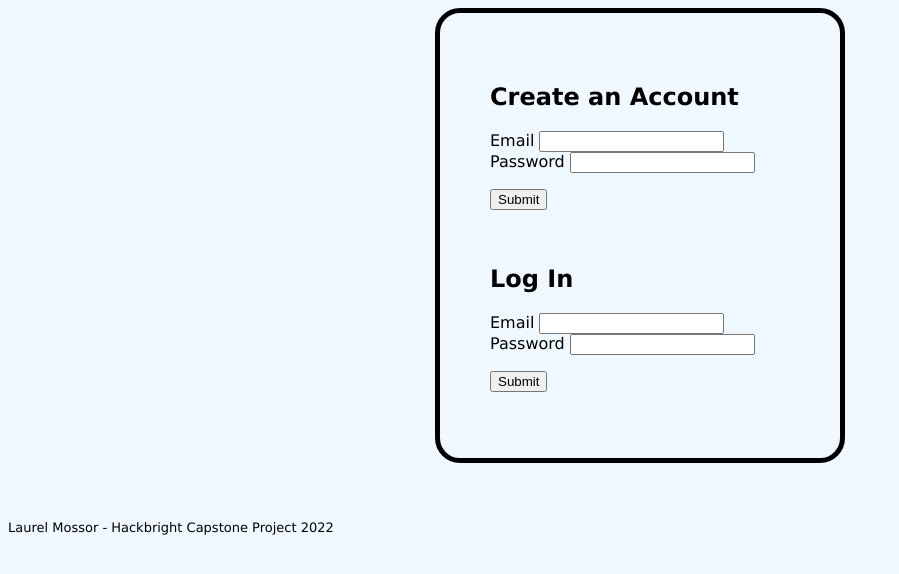
After one commit to laurelMossor/world-dashboard, a Flask app: page /login-page in a window 1280 px wide. The commit adds this page. Shown: the top 574 px of the page, without its empty margins (0-899 px from the left). Run offline with Flask 2, Linux system fonts and the light colour scheme; some libraries are stand-ins or nearby versions.

Commit message:
Completed log in, create account

```diff
--- a/server.py
+++ b/server.py
@@ -1,10 +1,12 @@
 from flask import (Flask, redirect, request,
             render_template, jsonify, flash, session)
 from model import connect_to_db, db, User
+from jinja2 import StrictUndefined
+
+import crud
 import json
 import os
 import requests
-from jinja2 import StrictUndefined
 
 
 app = Flask(__name__)
@@ -19,6 +21,47 @@ def homepage():
     """App landing page"""
 
     return render_template("homepage.html")
+
+@app.route("/login-page")
+def login():
+    """Log in or create an account"""
+
+    return render_template("login-page.html")
+
+@app.route("/users", methods=["POST"])
+def create_user():
+
+    email = request.form.get("email")
+    password = request.form.get("password")
+    output = crud.check_user_email(email)
+    new_user = User(email=email, password=password)
+
+    if output != None:
+        flash("Oh no! That email is already in use.")
+    else:
+        flash("Great! You created an account.")
+        db.session.add(new_user)
+        db.session.commit()
+
+    return redirect("/login-page")
+
+@app.route("/login", methods=["POST"])
+def user_login():
+
+    email = request.form.get("email")
+    password = request.form.get("password")
+    user = crud.check_user_email(email)
+
+    if user == None:
+        flash("Please create an account.")
+    else:
+        if crud.get_user_password(email, password) == password:
+            flash("You are logged in!")
+            session["current_user"] = user.user_id
+        else:
+            flash("Those passwords don't match.")
+
+    return redirect("/login-page")
 
 
 @app.route("/news-country")
--- a/static/css/stylesheet.css
+++ b/static/css/stylesheet.css
@@ -22,7 +22,6 @@ html {
     display: inline-block;
     border: 5px solid black;
     border-radius: 25px;
-
     background-color: #ffffff;
     width: 500px;
 }
@@ -42,3 +41,13 @@ footer {
     margin: 0;
     padding: 0;
 }
+
+#login-box {
+    display: block;
+    border: 5px solid #000000;
+    padding: 50px;
+    width: 300px;
+    border-radius: 25px;
+    margin: auto;
+
+}
--- a/templates/base.html
+++ b/templates/base.html
@@ -19,6 +19,12 @@
 
 </head>
 <body>
+    {% for msg in get_flashed_messages() %}
+    <p class="flash-msg">
+        {{ msg }}
+    </p>
+    {% endfor %}
+
     <!-- Body Content -->
     {% block content %} BODY CONTENT GOES HERE {% endblock %}
 
--- a/templates/homepage.html
+++ b/templates/homepage.html
@@ -1,6 +1,6 @@
 {% extends 'base.html' %}
 
-{% block title %}Home{% endblock %}
+{% block title %}World Dashboard{% endblock %}
 
 {% block js %}
 <script src="/static/js/homepage.jsx" type="text/jsx"></script>
@@ -8,6 +8,10 @@
 
 {% block content %}
     <img src="static/images/dashboard-banner.png" id="home-banner"/>
+    <div id="login-link">
+        <a href="/login">Log in (or Create an account)</a>
+    </div>
+
     <h1>Homepage</h1>
     <p>Hello and welcome to the World Dashboard.</p><br>
 
--- /dev/null
+++ b/templates/login-page.html
@@ -0,0 +1,35 @@
+{% extends 'base.html' %}
+
+{% block title %}Log in{% endblock %}
+
+{% block content %}
+
+<div id="login-box">
+    <h2>Create an Account</h2>
+    <form action="/users" method="POST">
+        <p>
+        Email <input type="text" name="email">
+        <br>
+        Password <input type="password" name="password">
+        </p>
+        <p>
+        <input type="submit">
+        </p>
+    </form>
+    <br>
+    <h2>Log In</h2>
+    <form action="/login" method="POST">
+        <p>
+        Email <input type="text" name="email">
+        <br>
+        Password <input type="password" name="password">
+        </p>
+        <p>
+        <input type="submit">
+        </p>
+    </form>
+</div>
+
+
+
+{% endblock %}
```
Also changed, not shown: crud.py (added, +29 -0 lines).
